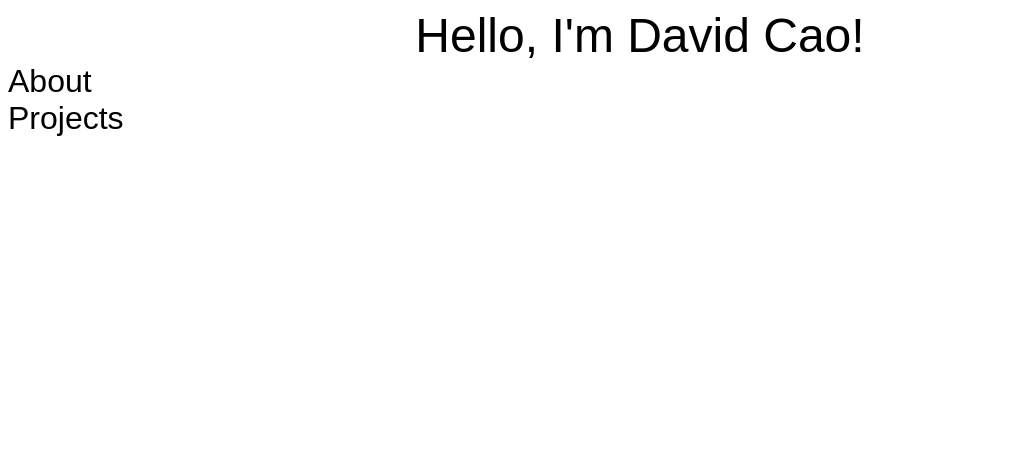
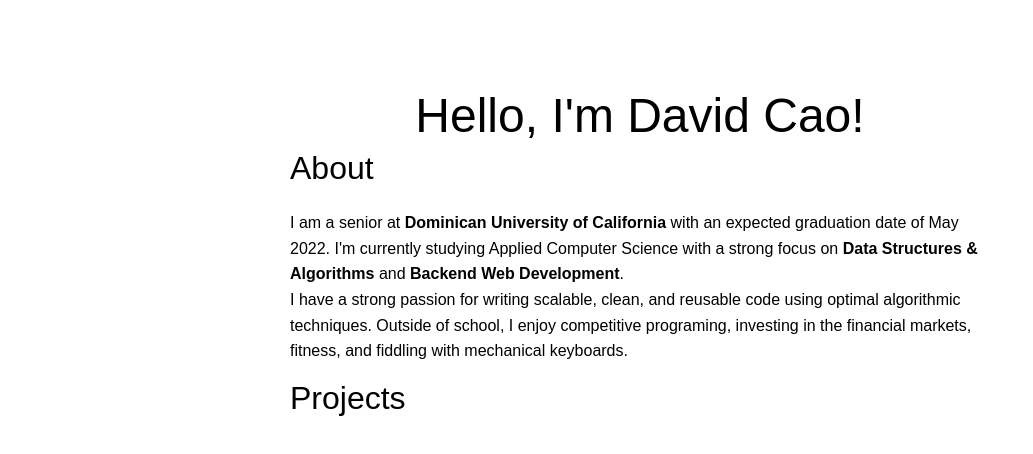
Before and after one commit to davidc360/davidcao.sh, a React (Create React App) app: page / in a window 1280 px wide. Shown: the top 454 px of the page, without its empty margins (0-1033 px from the left). Built offline with nearby package versions, Linux system fonts and the light colour scheme.

Commit message:
added about me paragraph

```diff
--- a/src/About.js
+++ b/src/About.js
@@ -1,9 +1,24 @@
 import React from 'react'
+import './About.sass'
 
 export default function () {
     return (
         <div className="aboutCtn">
             <div className="heading">About</div>
+            <p className="pp">
+                I am a senior at
+                <strong> Dominican University of California </strong>
+                with an expected graduation date of May 2022.
+                I'm currently studying Applied Computer Science with a strong focus on
+                <strong> Data Structures & Algorithms </strong>
+                and <strong> Backend Web Development</strong>
+                .
+                <br />
+                I have a strong passion for writing scalable, clean, and reusable code
+                using optimal algorithmic techniques.
+                Outside of school, I enjoy competitive programing, investing in the financial markets,
+                fitness, and fiddling with mechanical keyboards.
+            </p>
         </div>
     )
 }
--- a/src/About.sass
+++ b/src/About.sass
@@ -0,0 +1,2 @@
+.aboutCtn
+    line-height: 1.6
--- a/src/App.sass
+++ b/src/App.sass
@@ -4,3 +4,7 @@ html
 .App
     display: flex
     flex-direction: column
+    align-items: center
+
+    > div
+        width: 700px
--- a/src/Greeting.sass
+++ b/src/Greeting.sass
@@ -1,4 +1,5 @@
 .greetingCtn
+    padding-top: 10vh
     text-align: center
 
 .introText
```
